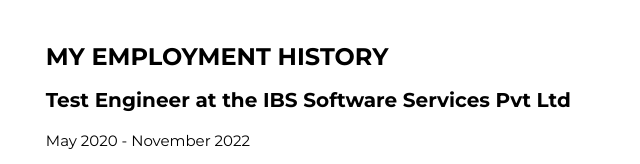
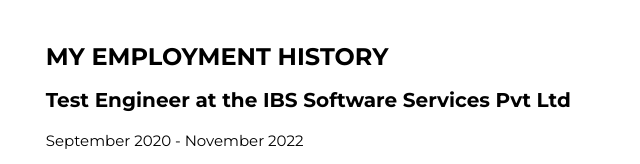
Before and after one commit to vjo328/portfolio, a plain HTML site: page index.html in a window 1280 px wide. Shown: the part 1167-1331 px from the top of the page, 467-1107 px from the left. Drawn offline with nearby package versions, Linux system fonts and the light colour scheme.

Commit message:
Update index.html

```diff
--- a/index.html
+++ b/index.html
@@ -89,7 +89,7 @@
               <h3 class="w3-border-amber">MY EMPLOYMENT HISTORY</h3>
               <div class="">
                 <h4>Test Engineer at the IBS Software Services Pvt Ltd</h4>
-                <p>May 2020 - November 2022</p>
+                <p>September 2020 - November 2022</p>
                 <ul class="w3-ul" style="font-weight: 500;">
                   <li>2+ years of experience in the field of Software Testing with emphasis on Manual testing, Automation Testing,
                     and Requirements gathering.</li>
```
